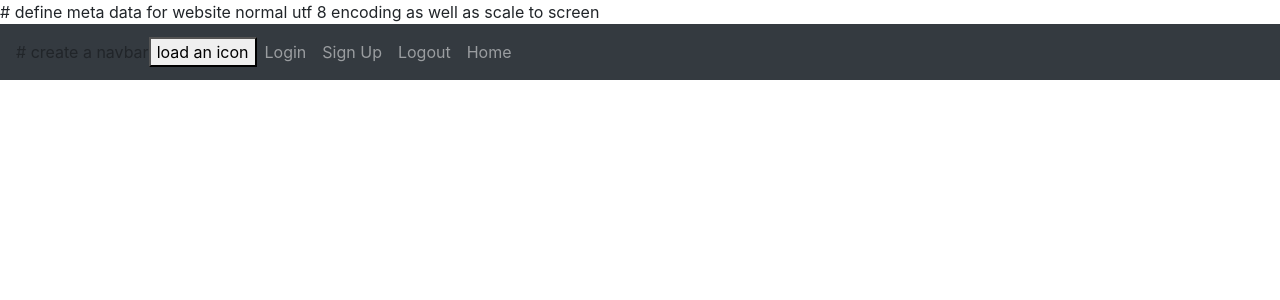
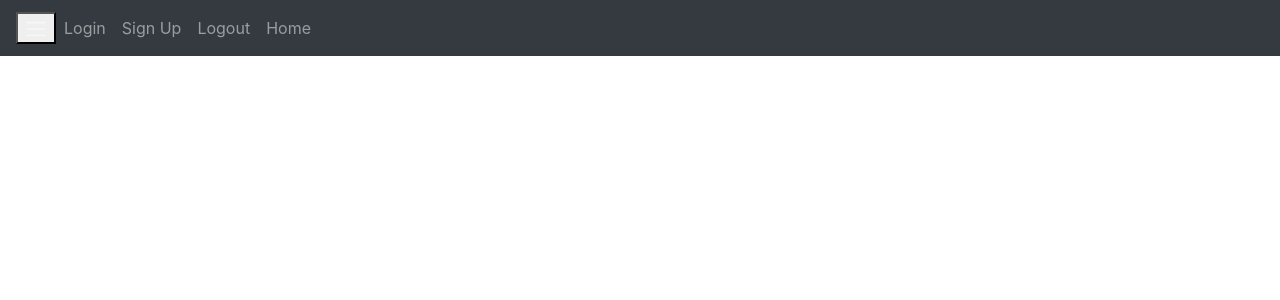
Before and after one commit to fls99/default_project_pfds, a Flask app: page / in a window 1280 px wide. Shown: the top 300 px of the page. Run offline with Flask 3, Linux system fonts and the light colour scheme; some libraries are stand-ins or nearby versions.

Commit message:
minort bug fixes base template

```diff
--- a/website/templates/base.html
+++ b/website/templates/base.html
@@ -3,8 +3,8 @@ etc-->
 <!DOCTYPE html>
 <html>
   <head>
-    # define meta data for website normal utf 8 encoding as well as scale to
-    screen
+    <!--# define meta data for website normal utf 8 encoding as well as scale to screen-->
+
     <meta charset="utf-8" />
     <meta name="viewport" content="width=device-width, initial-scale=1" />
     <!--# import bootstrap-->
@@ -25,15 +25,14 @@ etc-->
 
   <body>
     <nav class="navbar navbar-expand-lg navbar-dark bg-dark">
-      # create a navbar
+      <!--# create a navbar-->
       <button
         class="navbar-toggle"
         type="button"
         data-toggle="collapse"
         data-target="#navbar"
       >
-        <!--# creatr buttons on navbar <span class="navbar-toggler-icon"></span> #-->
-        load an icon
+        <span class="navbar-toggler-icon"></span>
       </button>
       <div class="collapse navbar-collapse" id="navbar">
         <div class="navbar-nav">
```
